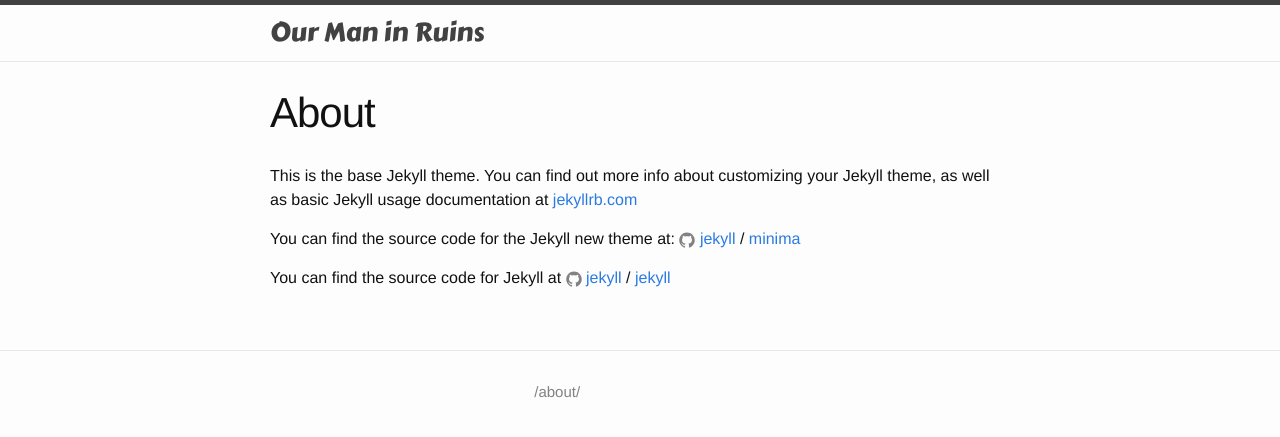
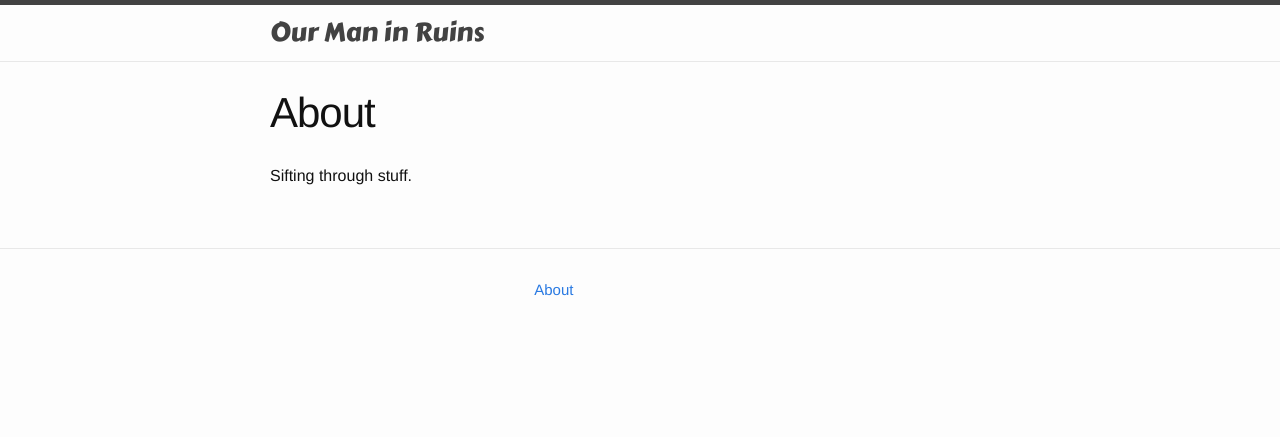
Before and after one commit to maninruins/maninruins.github.io, a Jekyll site: the page built from about.md, in a window 1280 px wide. Shown: the top 437 px of the page. Built offline with Jekyll 4.4.1, drawn with Linux system fonts in a browser that asks for light colours.

Commit message:
Moving 'about' to footer

```diff
--- a/_includes/footer.html
+++ b/_includes/footer.html
@@ -7,7 +7,7 @@
       </div>
 
       <div class="footer-col footer-col-2">
-      	{{ site.baseurl }}{% link about.md %}
+      <a class="page-link" href="{{ 'about' | absolute_url }}">About</a>
       </div>
 
       <div class="footer-col footer-col-3">
--- a/_includes/header.html
+++ b/_includes/header.html
@@ -4,6 +4,6 @@
     {% assign default_paths = site.pages | map: "path" %}
     {% assign page_paths = site.header_pages | default: default_paths %}
     <a class="site-title" href="{{ "/" | relative_url }}">{{ site.title | escape }}</a>
+
   </div>
-
 </header>
--- a/about.md
+++ b/about.md
@@ -4,12 +4,4 @@ title: About
 permalink: /about/
 ---
 
-This is the base Jekyll theme. You can find out more info about customizing your Jekyll theme, as well as basic Jekyll usage documentation at [jekyllrb.com](https://jekyllrb.com/)
-
-You can find the source code for the Jekyll new theme at:
-{% include icon-github.html username="jekyll" %} /
-[minima](https://github.com/jekyll/minima)
-
-You can find the source code for Jekyll at
-{% include icon-github.html username="jekyll" %} /
-[jekyll](https://github.com/jekyll/jekyll)
+Sifting through stuff.
```
